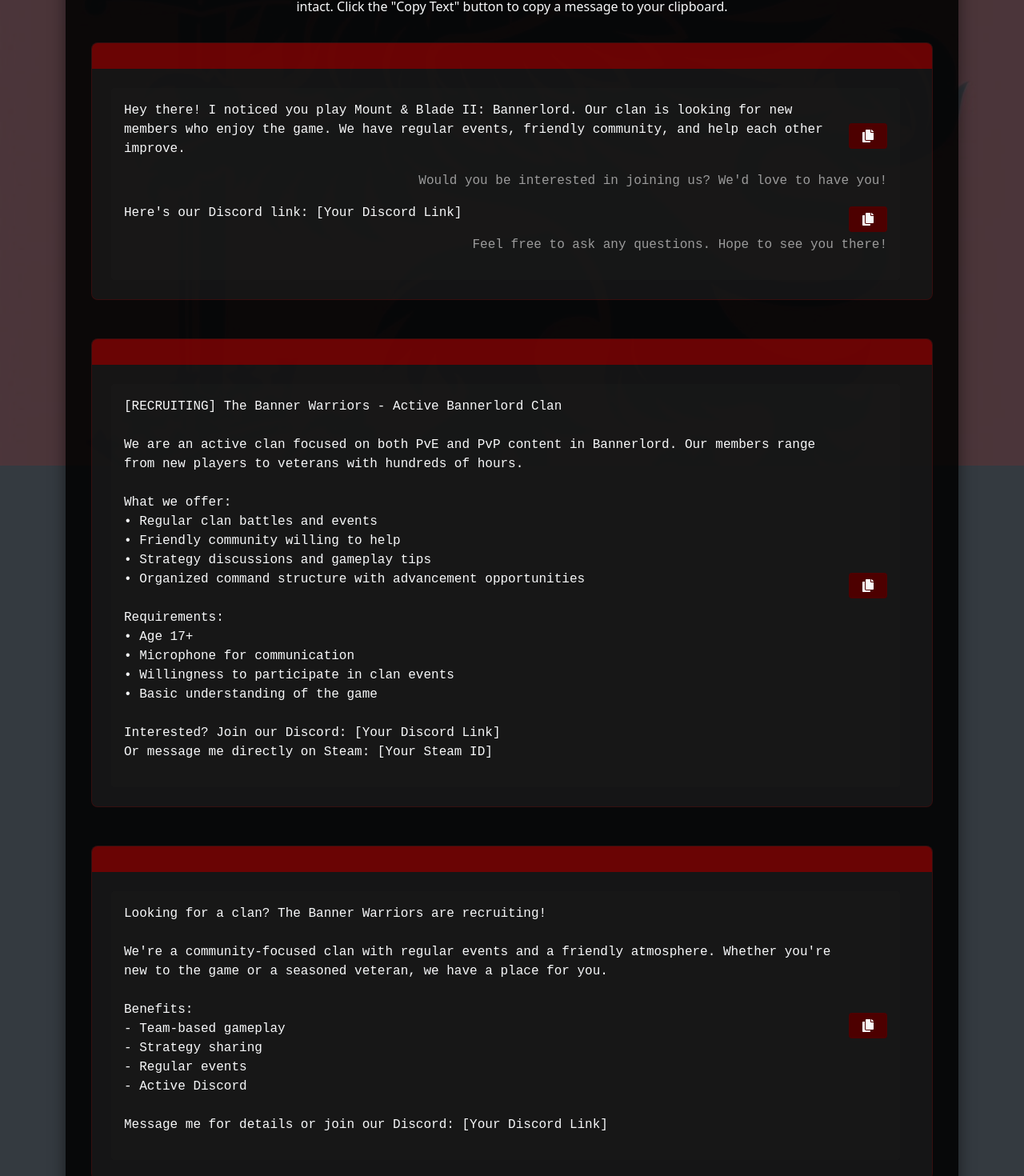
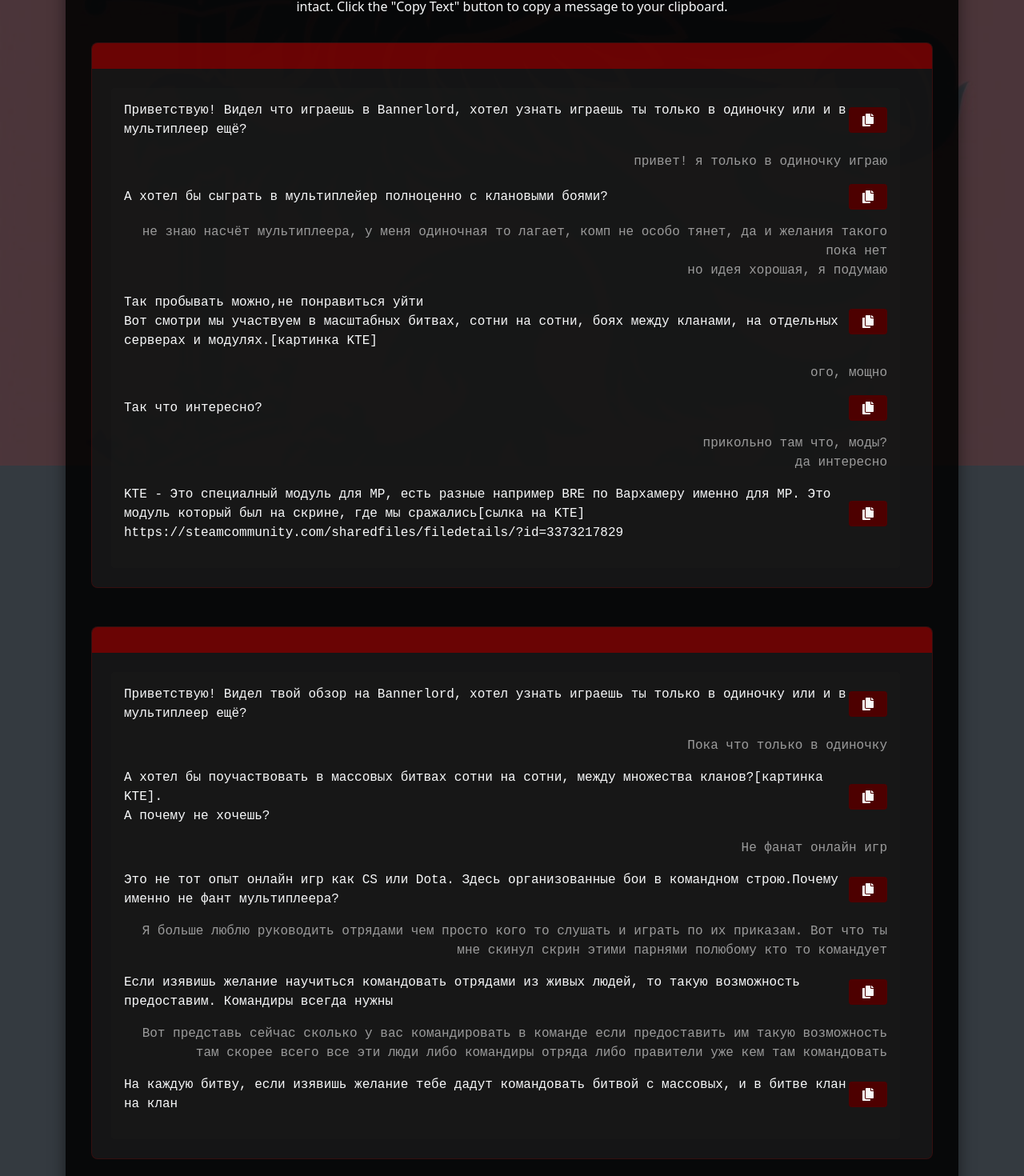
Before and after one commit to Barvinko/recruitmentData, a React (Vite) app: page /examples in a window 1280 px wide. Shown: the part 218-1688 px from the top of the page at 80% size. Built offline with nearby package versions, Linux system fonts and the light colour scheme.

Commit message:
feat: enhance recruitment examples with copy functionality and update text structure

```diff
--- a/src/components/RecruitmentExample.tsx
+++ b/src/components/RecruitmentExample.tsx
@@ -21,10 +21,16 @@
       <div className="recruitment-example__content">
         <div className="recruitment-example__text">
           {example.text.map((textRow, index) => (
-            <div className="recruitment-example__row" key={index}>
-              <p className="recruitment-example__row-text">{textRow}</p>
-              {index % 2 === 0 && (
-                <CopyToClipboard text={example.text[index]} onCopy={handleCopy}>
+            <div
+              className={`recruitment-example__row ${!example.text[index].copy && "recruitment-example__row_answer"}`}
+              key={index}
+            >
+              <p className="recruitment-example__row-text">{textRow.row}</p>
+              {example.text[index].copy && (
+                <CopyToClipboard
+                  text={example.text[index].row}
+                  onCopy={handleCopy}
+                >
                   <button className="recruitment-example__copy-btn">
                     <FaCopy className="recruitment-example__copy-btn-icon" />
                   </button>
--- a/src/data/recruitmentExamples.ts
+++ b/src/data/recruitmentExamples.ts
@@ -4,53 +4,72 @@
 export const recruitmentExamples: RecruitmentExample[] = [
   {
     id: 1,
-    title: "Steam Direct Message Example",
+    title: "Game Forum Post Example",
     text: [
-      `Hey there! I noticed you play Mount & Blade II: Bannerlord. Our clan is looking for new members who enjoy the game. We have regular events, friendly community, and help each other improve.`,
-      `Would you be interested in joining us? We'd love to have you!`,
-      `Here's our Discord link: [Your Discord Link]`,
-      `Feel free to ask any questions. Hope to see you there!`,
+      {
+        row: `Приветствую! Видел что играешь в Bannerlord, хотел узнать играешь ты только в одиночку или и в мультиплеер ещё?`,
+        copy: true,
+      },
+      { row: `привет! я только в одиночку играю` },
+      {
+        row: `А хотел бы сыграть в мультиплейер полноценно с клановыми боями?`,
+        copy: true,
+      },
+      {
+        row: `не знаю насчёт мультиплеера, у меня одиночная то лагает, комп не особо тянет, да и желания такого пока нет
+но идея хорошая, я подумаю`,
+      },
+      {
+        row: `Так пробывать можно,не понравиться уйти
+Вот смотри мы участвуем в масштабных битвах, сотни на сотни, боях между кланами, на отдельных серверах и модулях.[картинка KTE]`,
+        copy: true,
+      },
+      { row: `ого, мощно` },
+      { row: `Так что интересно?`, copy: true },
+      {
+        row: `прикольно там что, моды?
+      да интересно`,
+      },
+      {
+        row: `KTE - Это специалный модуль для MP, есть разные например BRE по Вархамеру именно для MP. Это модуль который был на скрине, где мы сражались[cылка на KTE]
+https://steamcommunity.com/sharedfiles/filedetails/?id=3373217829`,
+        copy: true,
+      },
     ],
   },
   {
     id: 2,
-    title: "Game Forum Post Example",
+    title: "Steam Direct Message Example",
     text: [
-      `[RECRUITING] The Banner Warriors - Active Bannerlord Clan
-
-We are an active clan focused on both PvE and PvP content in Bannerlord. Our members range from new players to veterans with hundreds of hours.
-
-What we offer:
-• Regular clan battles and events
-• Friendly community willing to help
-• Strategy discussions and gameplay tips
-• Organized command structure with advancement opportunities
-
-Requirements:
-• Age 17+
-• Microphone for communication
-• Willingness to participate in clan events
-• Basic understanding of the game
-
-Interested? Join our Discord: [Your Discord Link]
-Or message me directly on Steam: [Your Steam ID]`,
-    ],
-  },
-  {
-    id: 3,
-    title: "In-Game Recruitment Message",
-    text: [
-      `Looking for a clan? The Banner Warriors are recruiting!
-
-We're a community-focused clan with regular events and a friendly atmosphere. Whether you're new to the game or a seasoned veteran, we have a place for you.
-
-Benefits:
-- Team-based gameplay
-- Strategy sharing
-- Regular events
-- Active Discord
-
-Message me for details or join our Discord: [Your Discord Link]`,
+      {
+        row: `Приветствую! Видел твой обзор на Bannerlord, хотел узнать играешь ты только в одиночку или и в мультиплеер ещё?`,
+        copy: true,
+      },
+      { row: `Пока что только в одиночку` },
+      {
+        row: `А хотел бы поучаствовать в массовых битвах сотни на сотни, между множества кланов?[картинка KTE].
+А почему не хочешь?`,
+        copy: true,
+      },
+      { row: `Не фанат онлайн игр` },
+      {
+        row: `Это не тот опыт онлайн игр как CS или Dota. Здесь организованные бои в командном строю.Почему именно не фант мультиплеера?`,
+        copy: true,
+      },
+      {
+        row: `Я больше люблю руководить отрядами чем просто кого то слушать и играть по их приказам. Вот что ты мне скинул скрин этими парнями полюбому кто то командует`,
+      },
+      {
+        row: `Если изявишь желание научиться командовать отрядами из живых людей, то такую возможность предоставим. Командиры всегда нужны`,
+        copy: true,
+      },
+      {
+        row: `Вот представь сейчас сколько у вас командировать в команде если предоставить им такую возможность там скорее всего все эти люди либо командиры отряда либо правители уже кем там командовать`,
+      },
+      {
+        row: `На каждую битву, если изявишь желание тебе дадут командовать битвой с массовых, и в битве клан на клан`,
+        copy: true,
+      },
     ],
   },
 ];
--- a/src/scss/components/_recruitment-example.scss
+++ b/src/scss/components/_recruitment-example.scss
@@ -49,10 +49,16 @@
     display: flex;
     justify-content: space-between;
     align-items: center;
+    margin-bottom: 1rem;
 
-    &:nth-child(even) {
+    &_answer {
       justify-content: flex-end;
       color: #9b9b9b;
+      text-align: end;
+    }
+
+    &-text {
+      margin: 0;
     }
   }
 
--- a/src/types/index.ts
+++ b/src/types/index.ts
@@ -1,7 +1,11 @@
+export interface RecruitmentExampleText {
+  row: string;
+  copy?: boolean;
+}
 export interface RecruitmentExample {
   id: number;
   title: string;
-  text: string[];
+  text: RecruitmentExampleText[];
   image?: string;
 }
 
```
